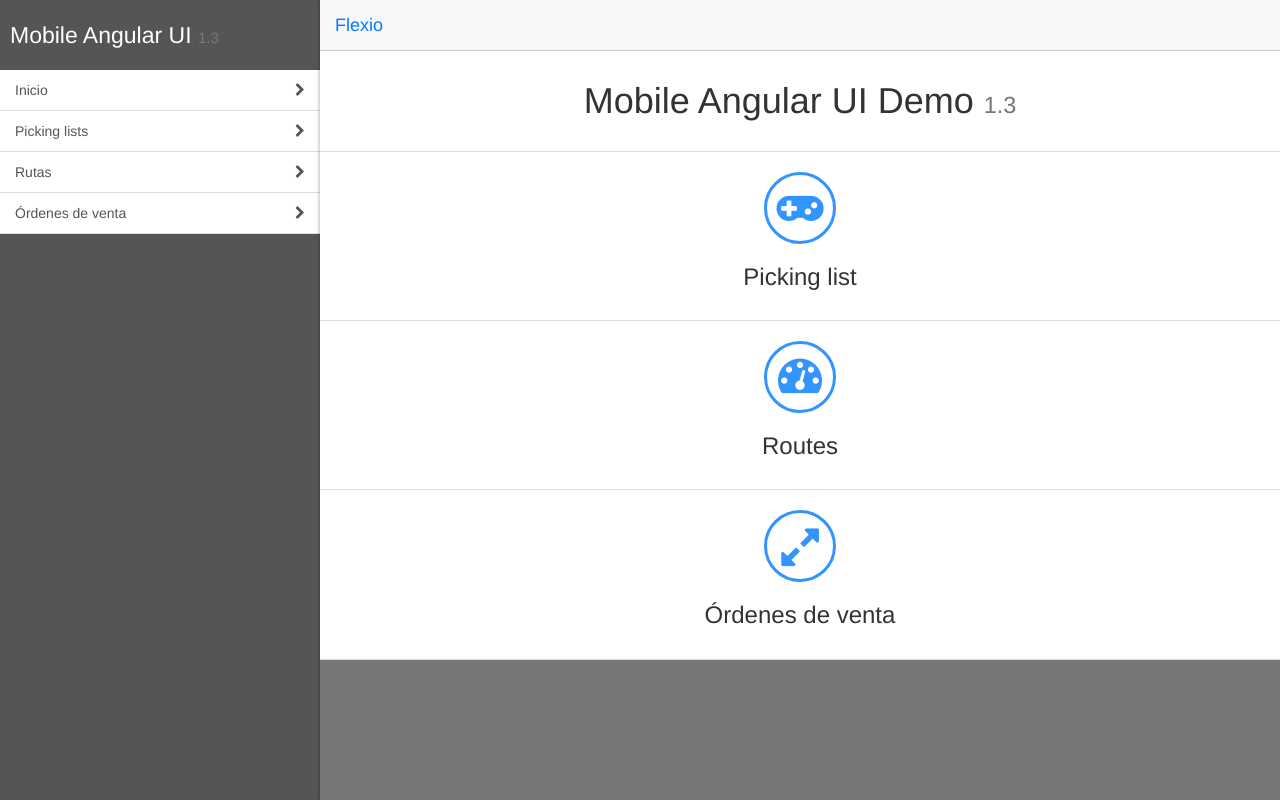
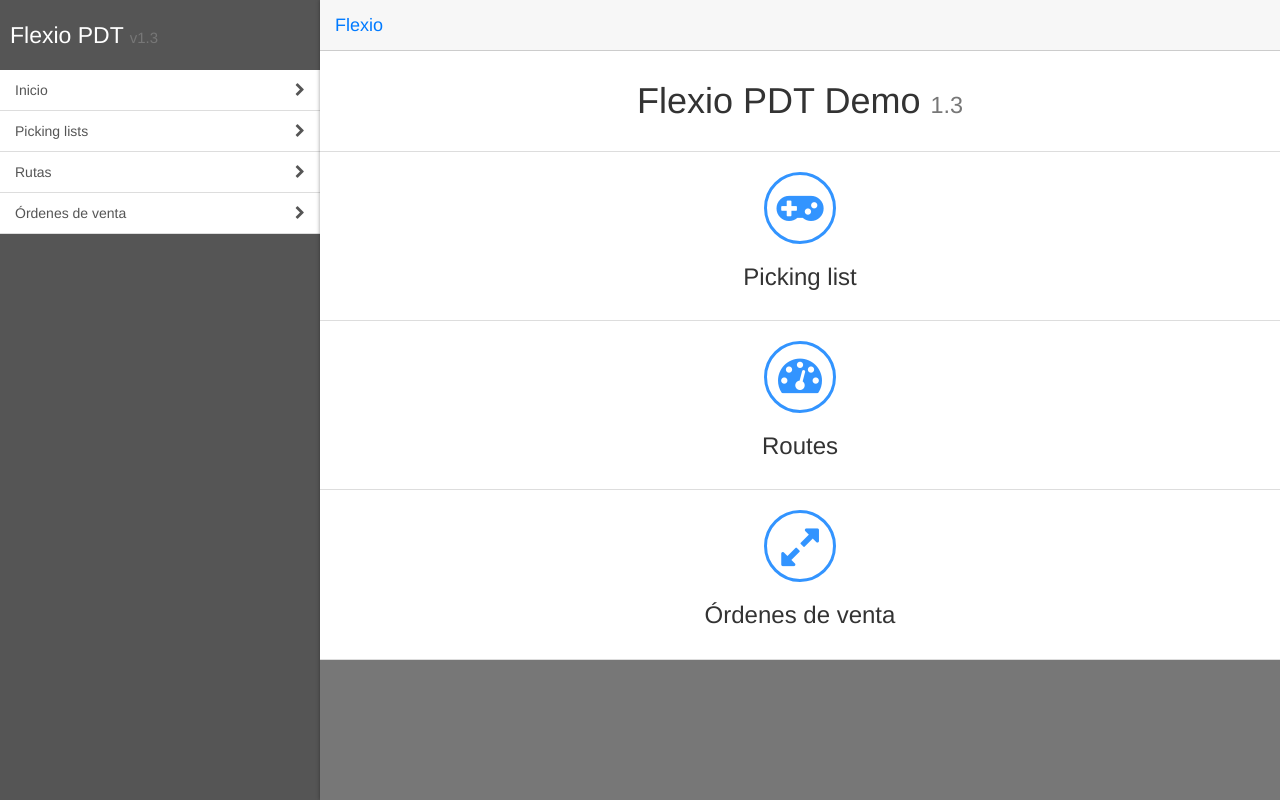
Before and after one commit to rbosch13/pdt_flexio, a website: page demo/index.html in a window 1280 px wide. Drawn offline with nearby package versions, Linux system fonts and the light colour scheme; some packages are replaced by stand-ins of ours.

Commit message:
Flexio PDT Titles

```diff
--- a/demo/home.html
+++ b/demo/home.html
@@ -3,7 +3,7 @@
 
         <div class="list-group text-center">
             <div class="list-group-item list-group-item-home">
-                <h1>Mobile Angular UI
+                <h1>Flexio PDT
         Demo <small>1.3</small>
         </h1>
             </div>
--- a/demo/index.html
+++ b/demo/index.html
@@ -3,7 +3,7 @@
   <head>
     <meta charset="utf-8" />
     <base href="/demo/" />
-    <title>Mobile Angular UI Demo</title>
+      <title>Flexio PDT</title>
     <meta http-equiv="X-UA-Compatible" content="IE=edge,chrome=1" />
     <meta name="apple-mobile-web-app-capable" content="yes" />
     <meta name="viewport" content="user-scalable=no, initial-scale=1.0, maximum-scale=1.0, minimal-ui" />
--- a/demo/sidebar.html
+++ b/demo/sidebar.html
@@ -1,5 +1,5 @@
 <div class="scrollable">
-  <h1 class="scrollable-header app-name">Mobile Angular UI <small>1.3</small></h1>
+    <h1 class="scrollable-header app-name">Flexio PDT <small>v1.3</small></h1>
   <div class="scrollable-content">
     <div class="list-group" ui-turn-off="uiSidebarLeft">
       <a class="list-group-item" href="#/">Inicio <i class="fa fa-chevron-right pull-right"></i></a>
```
